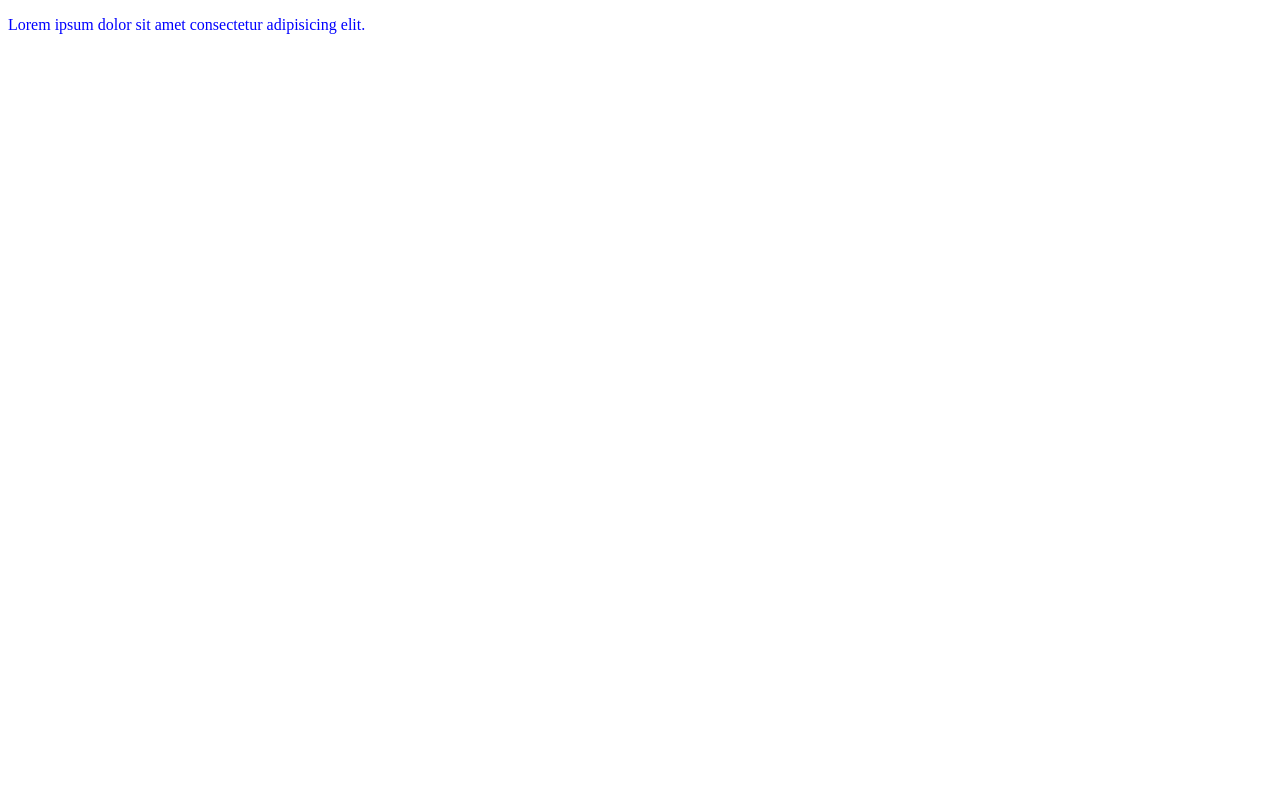
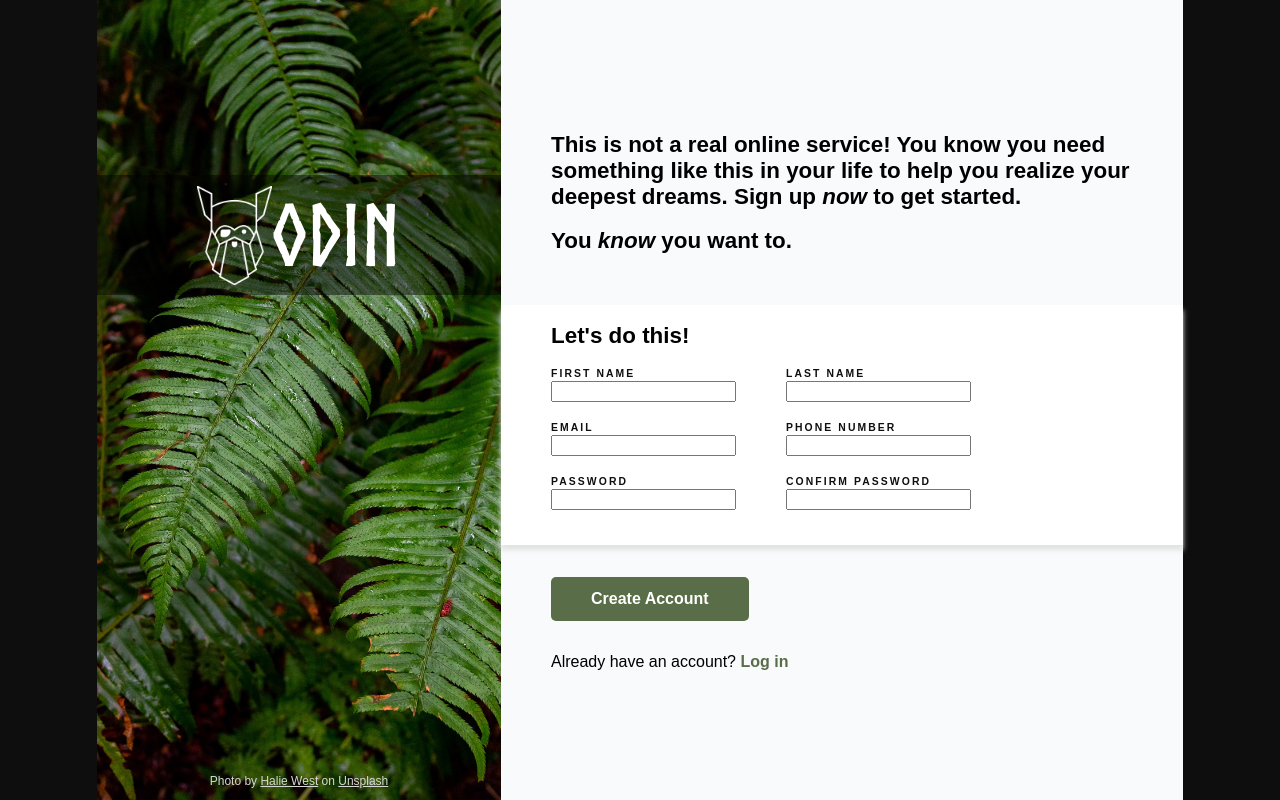
Before and after one commit to MedinaPM/sign-up-form, a plain HTML site: page index.html in a window 1280 px wide. Drawn offline with Linux system fonts and the light colour scheme.

Commit message:
create form structure and basic styles

```diff
--- a/index.html
+++ b/index.html
@@ -8,6 +8,63 @@
   <link rel="stylesheet" href="./styles.css">
 </head>
 <body>
-  <p>Lorem ipsum dolor sit amet consectetur adipisicing elit.</p>
+  <div class="page-container">
+    <div class="left-sec">
+      <div class="logo-container">
+        <img src="./logos/odin-lined.png" alt="odin-logo">
+        <p class="logo">ODIN</p>
+      </div>
+      <div class="caption-container">
+        <p>Photo by <u>Halie West</u> on <u>Unsplash</u></p>
+      </div>
+    </div>
+    <div class="right-sec">
+      <div class="sub-sec">
+        <h2>This is not a real online service! You know you need something
+          like this in your life to help you realize your deepest dreams.
+          Sign up <em>now</em> to get started.</h2>
+        <h2>You <em>know</em> you want to.</h2>
+      </div>
+      <div class="sub-sec form-container">
+        <h2>Let's do this!</h2>
+        <form action="" method="post">
+          <div class="formGroup">
+            <div class="formPair">
+              <label for="firstN">FIRST NAME</label>
+              <input type="text" id="firstN" name="first_name">
+            </div>
+            <div class="formPair">
+              <label for="lastN">LAST NAME</label>
+              <input type="text" id="lastN" name="last_name">
+            </div>
+          </div>
+          <div class="formGroup">
+            <div class="formPair">
+              <label for="email">EMAIL</label>
+              <input type="email" id="email" name="email">
+            </div>
+            <div class="formPair">
+              <label for="phoneNum">PHONE NUMBER</label>
+              <input type="tel" id="phoneNum" name="phone">
+            </div>
+          </div>
+          <div class="formGroup">
+            <div class="formPair">
+              <label for="password">PASSWORD</label>
+              <input type="password" id="password" name="password">
+            </div>
+            <div class="formPair">
+              <label for="passConfirm">CONFIRM PASSWORD</label>
+              <input type="password" id="passConfirm" name="passwordConf">
+            </div>
+          </div>
+        </form>
+      </div>
+      <div class="sub-sec">
+        <button type="submit">Create Account</button>
+        <p>Already have an account? <a href="">Log in</a></p>
+      </div>
+    </div>
+  </div>
 </body>
 </html>
--- a/styles.css
+++ b/styles.css
@@ -1,3 +1,121 @@
-p {
-  color: blue;
+:root {
+  --widthLeft: 37.2vw;
 }
+
+@font-face {
+  font-family: "Norse Bold";
+  src: url(./fonts/Norse-Bold.otf);
+}
+
+body {
+  font-family: sans-serif;
+  /* margin: 0px; */ /*uncomment line*/
+
+  /*margin and color to compare with odin project sample*/
+  background-color: rgb(14, 14, 14); /*remove line*/
+  margin: 0px 97px; /*remove line*/
+}
+
+h2 {
+  font-size: 1.4rem;
+}
+
+.page-container {
+  display: flex;
+  height: 100vh;
+}
+
+.left-sec {
+  background-image: url(./img/background.avif);
+  background-size: cover;
+  background-color: #596D48; /*Used if the image is unavailable */
+  background-position: center;
+  width: var(--widthLeft);
+  display: flex;
+  flex-direction: column;
+  justify-content: space-between;
+}
+
+.right-sec {
+  background-color: rgb(249, 250, 251);
+  width: calc(100vw - var(--widthLeft));
+  display: flex;
+  flex-direction: column;
+  justify-content: center;
+}
+
+.logo-container {
+  background-color: rgba(0, 0, 0, .45);
+  height: 12.4vh;
+  margin-top: 21.9vh;
+  padding: 0.65rem 0;
+  display: flex;
+  justify-content: center;
+  align-items: center;
+}
+
+img {
+  height: 100%;
+}
+
+.logo {
+  font-family: "Norse Bold";
+  font-size: 5.3rem;
+  color: rgb(255, 255, 255);
+}
+
+.caption-container {
+  justify-content: center;
+  align-content: center;
+  font-size: 0.75rem;
+  color: rgb(214, 214, 214);
+  display: flex;
+}
+
+.sub-sec {
+  padding: 0 50px;
+}
+
+.form-container {
+  background-color: rgb(255, 255, 255);
+  margin-top: 4vh;
+  height: 30%;
+  box-shadow: 0px 5px 5px 0px rgb(225, 226, 226);
+}
+
+button {
+  color: rgb(255, 255, 255);
+  font-size: 1rem;
+  font-weight: 600;
+  background-color: #596D48;
+  border-radius: 5px;
+  border-style: none;
+  padding: 13px 40px;
+  margin-top: 4vh;
+  margin-bottom: 2vh;
+}
+
+a {
+  text-decoration: none;
+  color: #596D48;
+  font-weight: 600;
+}
+
+.formGroup {
+  display: flex;
+  margin-bottom: 20px;
+}
+
+.formPair {
+  display: flex;
+  flex-direction: column;
+  margin-right: 50px;
+}
+
+label {
+  color: rgb(15, 15, 15);
+  font-size: 0.65rem;
+  font-weight: 600;
+  letter-spacing: 0.2em;
+  margin-bottom: 2px;
+}
```
Also changed, not shown: img/background.avif (renamed from img/backgroung.avif).
